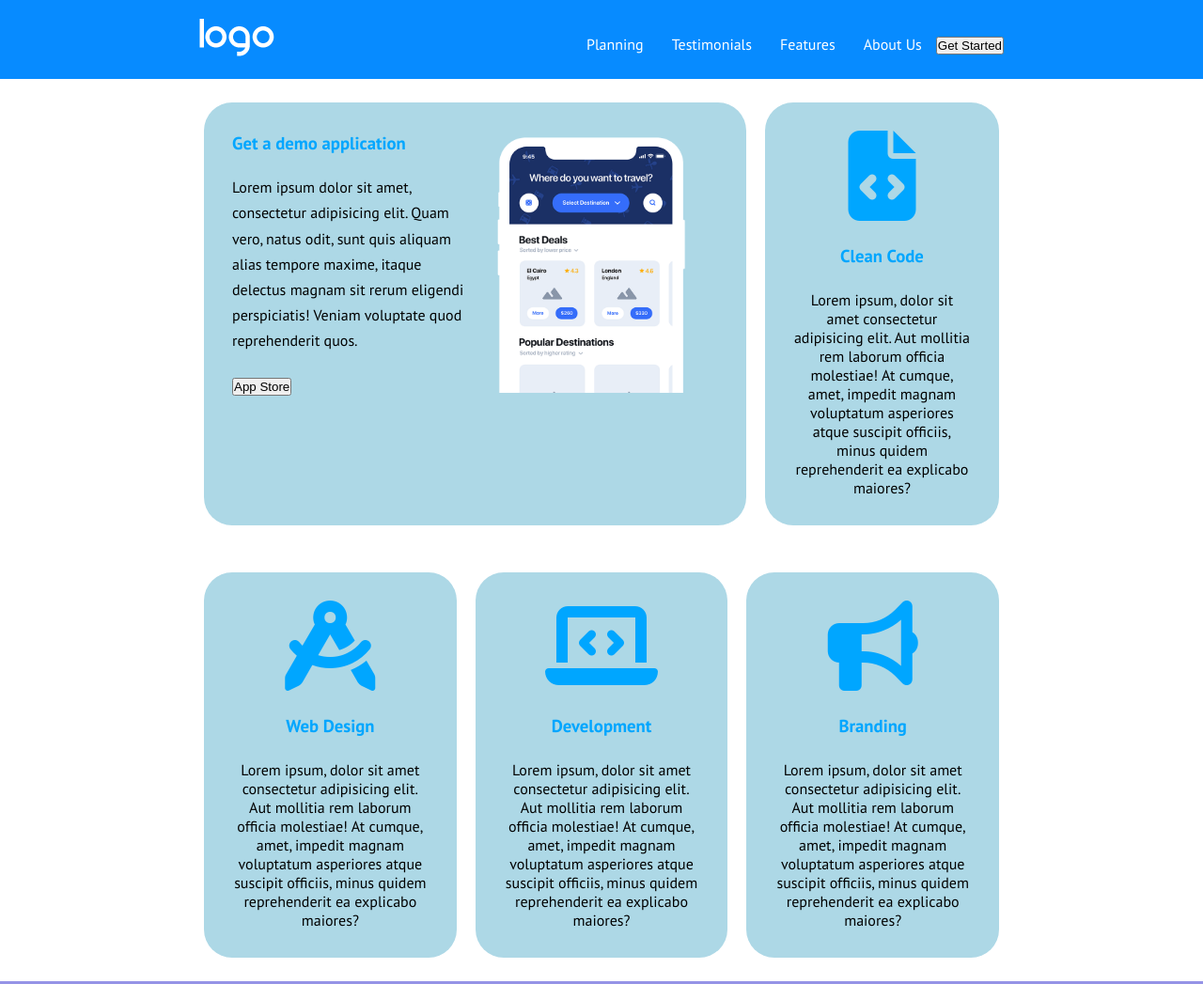
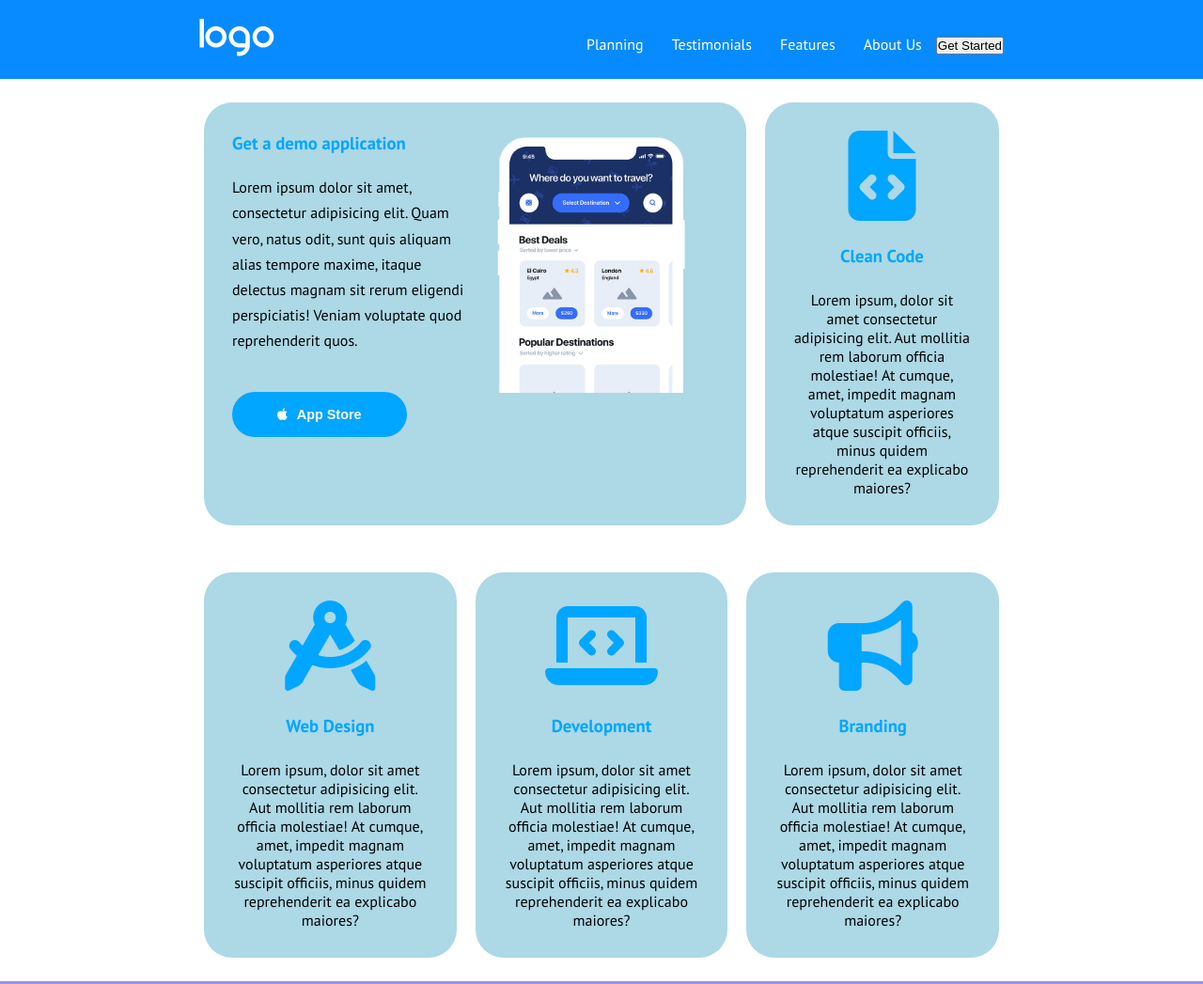
Before and after one commit to Paolo-dev-it/htmlcss-responsive-layout, a plain HTML site: page index.html in a window 1280 px wide. Shown: the top 1047 px of the page at 94% size. Drawn offline with Linux system fonts and the light colour scheme.

Commit message:
App Store button completed an all 3 devices

```diff
--- a/assets/css/style.css
+++ b/assets/css/style.css
@@ -42,6 +42,21 @@ header {
 
 .demo-card h3 {
   color: rgb(0, 166, 255);
+}
+
+.descr-demo button {
+  color: white;
+  background-color: rgb(0, 166, 255);
+  padding: 1rem 4rem;
+  border-radius: 30px;
+  margin: 20px 0px;
+  font-weight: 800;
+  font-size: 0.9rem;
+  border: 0px;
+}
+
+button .fa-apple {
+  margin-right: 10px;
 }
 
 .demo-card img {
@@ -549,6 +564,10 @@ header {
     margin-bottom: 20px;
   }
 
+  .descr-demo button {
+    padding: 1rem 3rem;
+  }
+
   .img-demo-app {
     width: 100%;
   }
--- a/index.html
+++ b/index.html
@@ -47,7 +47,7 @@
                 delectus magnam sit rerum eligendi perspiciatis! Veniam
                 voluptate quod reprehenderit quos.
               </p>
-              <button>App Store</button>
+              <button><i class="fa-brands fa-apple"></i>App Store</button>
             </div>
 
             <div class="img-demo-app">
```
